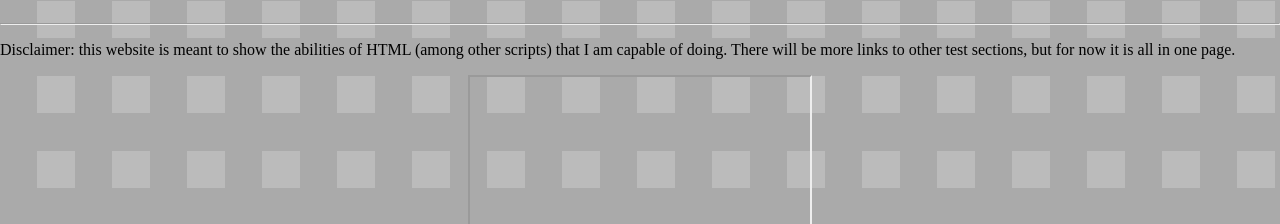
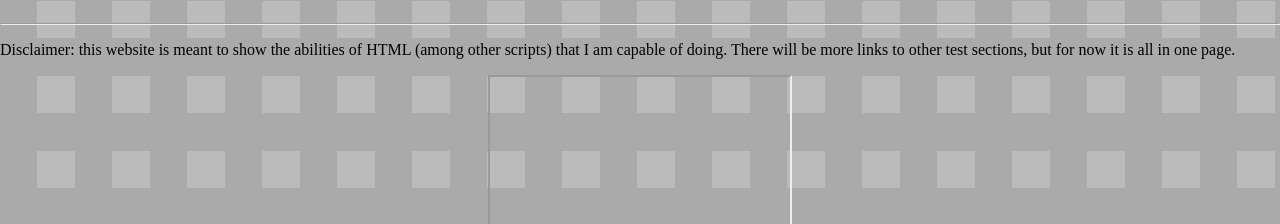
Before and after one commit to Ayxrion/ayxrion.github.io, a plain HTML site: page index.html in a window 1280 px wide. Shown: the part 712-936 px from the top of the page. Drawn offline with Linux system fonts and the light colour scheme.

Commit message:
Update index.html

```diff
--- a/index.html
+++ b/index.html
@@ -91,7 +91,7 @@
 
 
 
-	<center><iframe style="width:340px;height:400px;"> src="https://www.youtube.com/embed/tgbNymZ7vqY"></iframe></center></br>
+	<center><iframe "style=width:340px;height:400px;"> src="https://www.youtube.com/embed/tgbNymZ7vqY"></iframe></center></br>
 
 
 
```
